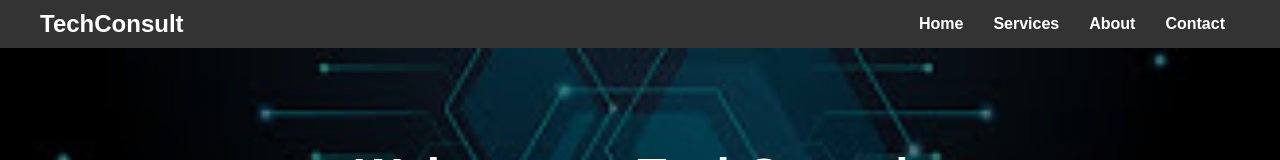
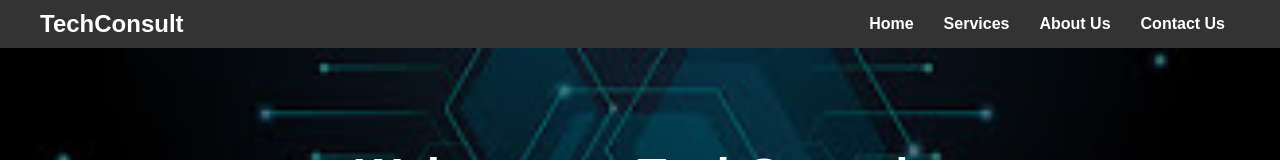
Before and after one commit to StephenLegacy/AWS-Project-Website, a plain HTML site: page index.html in a window 1280 px wide. Shown: the top 160 px of the page. Drawn offline with Linux system fonts and the light colour scheme.

Commit message:
Update index.html
ABOUT US

```diff
--- a/index.html
+++ b/index.html
@@ -13,8 +13,8 @@
             <ul>
                 <li><a href="#home">Home</a></li>
                 <li><a href="#services">Services</a></li>
-                <li><a href="#about">About</a></li>
-                <li><a href="#contact">Contact</a></li>
+                <li><a href="#about">About Us</a></li>
+                <li><a href="#contact">Contact Us</a></li>
             </ul>
         </nav>
     </header>
```
